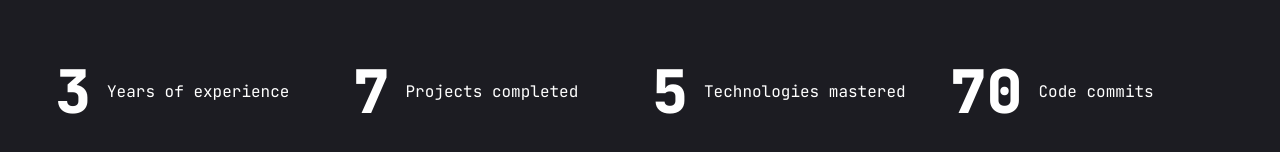
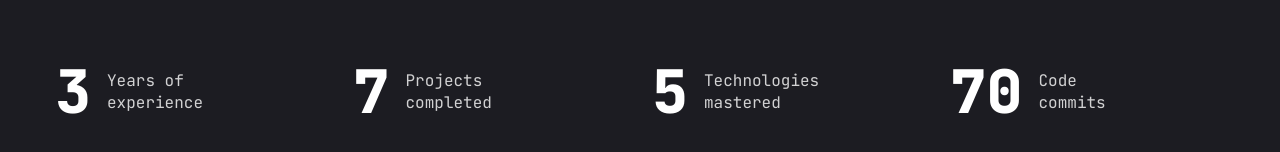
Before and after one commit to MaryKwawu/Portfolio, a Next.js app: page / in a window 1280 px wide. Shown: the part 594-746 px from the top of the page. Built offline with nearby package versions, Linux system fonts and the light colour scheme.

Commit message:
Hot fix : applied styling on the stats file

```diff
--- a/src/components/stats.tsx
+++ b/src/components/stats.tsx
@@ -24,9 +24,9 @@
 
 const Stats = () => {
   return (
-    <section className="pt-4 -12 xl:pt-0 xl:pb-0">
-      <div className="container mx-aito">
-        <div className="flex flex-wrap gap-6 max-w[80vw] mx-auto xl:max-w-none">
+    <section className="pt-4 pb-12 xl:pt-0 xl:pb-0">
+      <div className="container mx-auto">
+        <div className="flex flex-wrap gap-6 max-w-[80vw] mx-auto xl:max-w-none">
           {stats.map((item, index) => {
             return (
               <div
@@ -37,12 +37,12 @@
                   end={item.num}
                   duration={5}
                   delay={2}
-                  className="text-4xl xl:text-6xl font-extrabold "
+                  className="text-4xl xl:text-6xl font-extrabold"
                 />
                 <p
                   className={`${
-                    item.text.length < 15 ? "max-w[100px]" : "max-w-[150px]"
-                  }leading-snug test-white/80`}
+                    item.text.length < 15 ? "max-w-[100px]" : "max-w-[150px]"
+                  } leading-snug text-white/80`}
                 >
                   {item.text}
                 </p>
```
